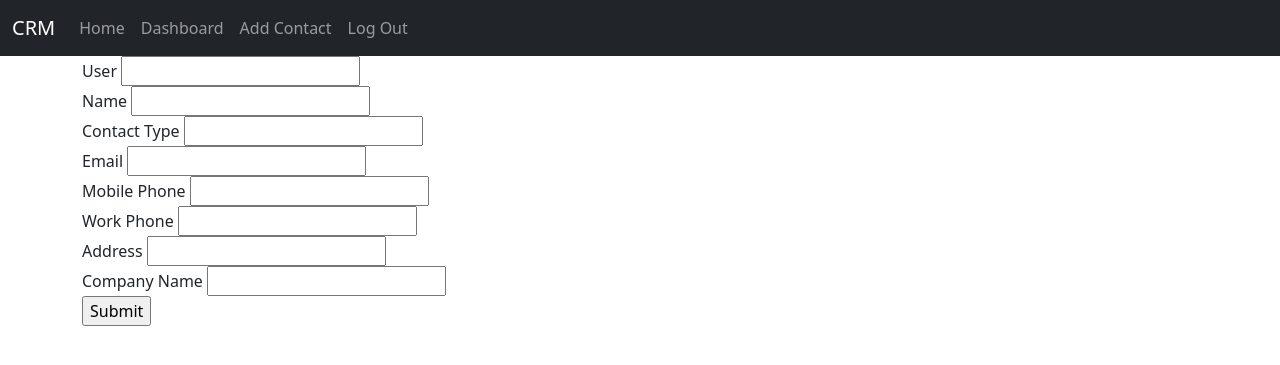
After one commit to federico-rocchetti/capstone-crm, a Flask app: page /add_contact in a window 1280 px wide. The commit adds this page. Shown: the top 365 px of the page. Run offline with Flask 2, Linux system fonts and the light colour scheme; the visitor is signed in with stand-in values (Sample User, id 1).

Commit message:
Completed Login, Register and Add Contact Forms and views. DB Connected succesfully

```diff
--- a/app.py
+++ b/app.py
@@ -1,17 +1,12 @@
 from project import app, db, connect_to_db
 from flask import render_template, redirect, request, url_for, flash, abort
 from flask_login import login_user, login_required, logout_user
-from project.models import User
-from project.forms import LoginForm, RegistrationForm
+from project.models import User, Contact, Note
+from project.forms import LoginForm, RegistrationForm, AddContact
 
 @app.route('/')
 def home():
     return render_template('/home.html')
-
-@app.route('/dashboard')
-@login_required
-def dashboard():
-    return render_template('/dashboard.html')
 
 @app.route("/login", methods=['GET', 'POST'])
 def login():
@@ -51,7 +46,30 @@ def register():
 def logout():
     logout_user()
     flash("Logged out successfully")
-    return redirect(url_for('home.html'))
+    return redirect(url_for('home'))
+
+@app.route('/dashboard')
+@login_required
+def dashboard():
+
+    contacts = Contact.query.all()
+
+    return render_template('/dashboard.html', contacts=contacts)
+
+@app.route('/add_contact', methods=['GET', 'POST'])
+@login_required
+def add_contact():
+
+    form = AddContact()
+    if form.validate_on_submit():
+        contact = Contact(user_id=form.user_id.data, name=form.name.data, contact_type=form.contact_type.data, email=form.email.data,
+                        mobile_phone=form.mobile_phone.data, work_phone=form.work_phone.data, address=form.address.data,
+                        company=form.company.data)
+        db.session.add(contact)
+        db.session.commit()
+        flash("Contact Added.")
+        return redirect(url_for('add_contact'))
+    return render_template('/add_contact.html', form=form)
 
 if __name__ == "__main__":
     connect_to_db(app)
--- a/project/forms.py
+++ b/project/forms.py
@@ -1,5 +1,5 @@
 from flask_wtf import FlaskForm
-from wtforms import StringField, PasswordField, SubmitField
+from wtforms import StringField, PasswordField, SubmitField, IntegerField
 from wtforms.validators import DataRequired, Email, EqualTo, Length
 from wtforms import ValidationError
 
@@ -19,3 +19,15 @@ class RegistrationForm(FlaskForm):
     def check_username(self, field):
         if User.query.filter_by(username=field.data).first():
             raise ValidationError("Username already in use, please try another one.")
+
+class AddContact(FlaskForm):
+
+    user_id = IntegerField("User", validators=[DataRequired()])
+    name = StringField("Name", validators=[DataRequired()])
+    contact_type = StringField("Contact Type", validators=[DataRequired()])
+    email = StringField("Email", validators=[DataRequired()])
+    mobile_phone = StringField("Mobile Phone", validators=[DataRequired()])
+    work_phone = StringField("Work Phone")
+    address = StringField("Address")
+    company = StringField("Company Name")
+    submit = SubmitField("Submit")
--- a/project/models.py
+++ b/project/models.py
@@ -31,10 +31,10 @@ class Contact(db.Model):
     user_id = db.Column(db.Integer, db.ForeignKey("users.id"), nullable = False)
     name = db.Column(db.String(40), nullable = False)
     contact_type = db.Column(db.String(40), nullable = False)
-    email = db.Column(db.VARCHAR(60))
-    work_phone = db.Column(db.Integer())
-    mobile_phone = db.Column(db.Integer())
-    address = db.Column(db.VARCHAR(60))
+    email = db.Column(db.String(60))
+    work_phone = db.Column(db.String())
+    mobile_phone = db.Column(db.String())
+    address = db.Column(db.String(60))
     company = db.Column(db.String(60))
 
     def __init__(self, user_id, name, contact_type, email, work_phone, mobile_phone, address, company):
@@ -53,7 +53,7 @@ class Note(db.Model):
 
     id = db.Column(db.Integer, primary_key = True, autoincrement = True)
     contact_id = db.Column(db.Integer, db.ForeignKey("contacts.id"), nullable = False)
-    note = db.Column(db.Text(255), nullable = False)
+    note = db.Column(db.String(300), nullable = False)
 
     def __init__(self, contact_id, note):
         self.contact_id = contact_id
--- /dev/null
+++ b/project/templates/add_contact.html
@@ -0,0 +1,15 @@
+{% extends 'base.html' %}
+{% block body %}
+<form method="POST">
+    {{form.hidden_tag()}}
+    {{form.user_id.label}} {{form.user_id()}}<br>
+    {{form.name.label}} {{form.name()}}<br>
+    {{form.contact_type.label}} {{form.contact_type()}}<br>
+    {{form.email.label}} {{form.email()}}<br>
+    {{form.mobile_phone.label}} {{form.mobile_phone()}}<br>
+    {{form.work_phone.label}} {{form.work_phone()}}<br>
+    {{form.address.label}} {{form.address()}}<br>
+    {{form.company.label}} {{form.company()}}<br>
+    {{form.submit()}}
+</form>
+{% endblock %}
--- a/project/templates/base.html
+++ b/project/templates/base.html
@@ -13,9 +13,11 @@
             <div class="collapse navbar-collapse">
                 <div class="navbar-nav">
                     <a class="nav-link" href="{{ url_for('home') }}">Home</a>
-                    <a class="nav-link" href="">Contacts</a>
+
 
                     {% if current_user.is_authenticated %}
+                        <a class="nav-link" href="{{ url_for('dashboard') }}">Dashboard</a>
+                        <a class="nav-link" href="{{ url_for('add_contact') }}">Add Contact</a>
                         <a class="nav-link" href="{{ url_for('logout') }}">Log Out</a>
                     {% else %}
                         <a class="nav-link" href="{{ url_for('login') }}">Log In</a>
--- /dev/null
+++ b/project/templates/contact.html
@@ -0,0 +1,4 @@
+{% extends 'base.html' %}
+{% block body %}
+
+{% endblock %}
--- a/requirements.txt
+++ b/requirements.txt
@@ -2,12 +2,13 @@ click==8.1.3
 colorama==0.4.6
 Flask==2.2.2
 Flask-Login==0.6.2
-Flask-SQLAlchemy==3.0.2
+Flask-SQLAlchemy==2.5.1
 Flask-WTF==1.1.1
 greenlet==2.0.1
 itsdangerous==2.1.2
 Jinja2==3.1.2
 MarkupSafe==2.1.2
+psycopg2==2.9.5
 SQLAlchemy==1.4.46
 Werkzeug==2.2.2
 WTForms==3.0.1
```
Also changed, not shown: project/templates/dashboard.html (+13 -7 lines), 1 other file.
